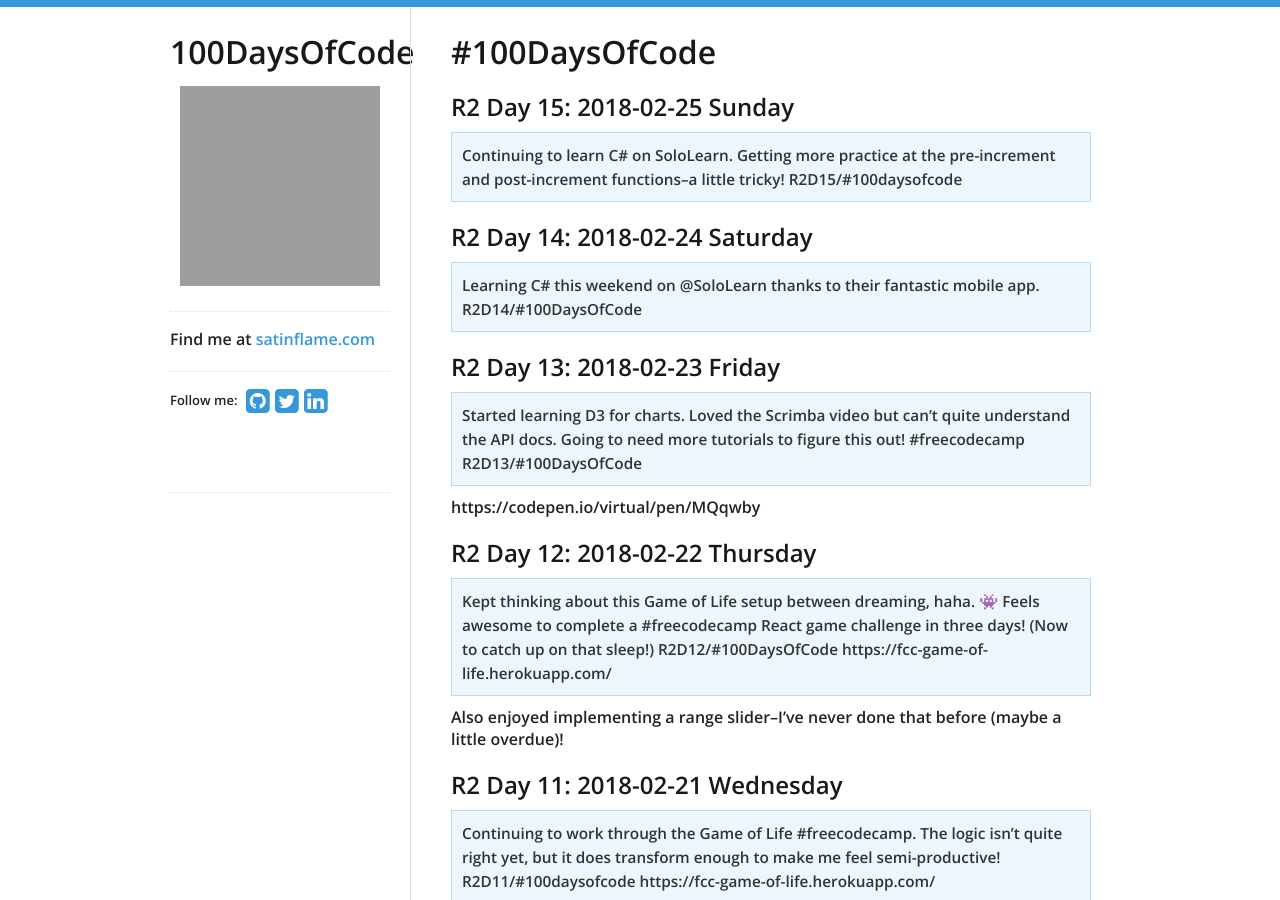
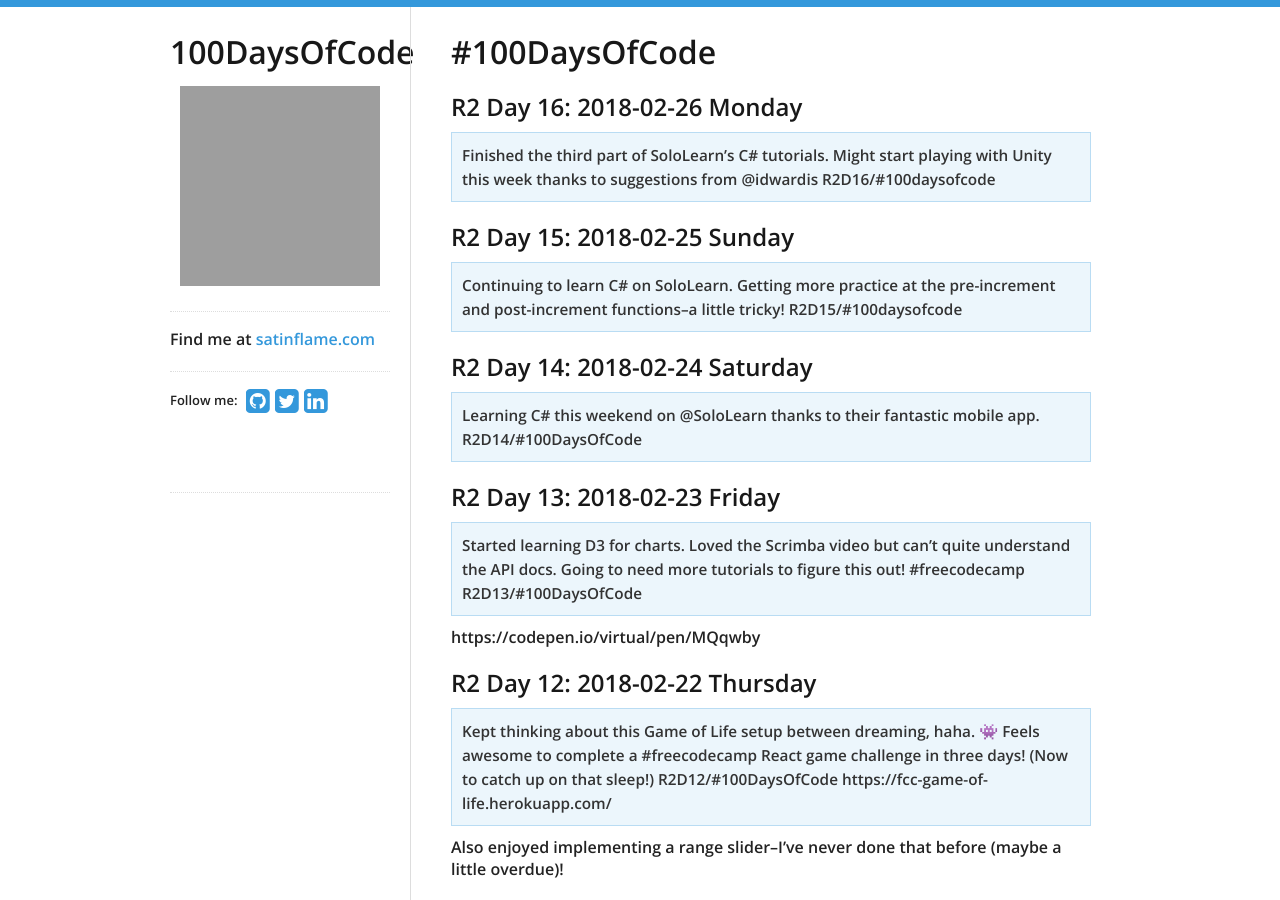
Before and after one commit to virtual/100daysofcode, a Jekyll site: the page built from index.md, in a window 1280 px wide and 900 px high. Built offline with Jekyll 4.4.1, drawn with Linux system fonts in a browser that asks for light colours; nearby versions of some CDN libraries; our own code applies the rules of GitHub Pages for plain Markdown files; grey boxes are pictures that could not be loaded.

Commit message:
Update index.md

```diff
--- a/index.md
+++ b/index.md
@@ -1,4 +1,8 @@
 # #100DaysOfCode
+
+## R2 Day 16: 2018-02-26 Monday
+
+> Finished the third part of SoloLearn's C# tutorials. Might start playing with Unity this week thanks to suggestions from @idwardis R2D16/#100daysofcode
 
 ## R2 Day 15: 2018-02-25 Sunday
 
```
